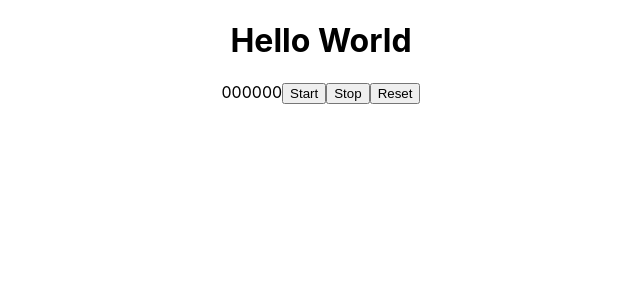
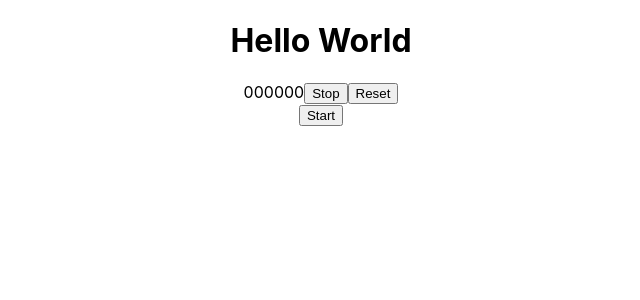
Before and after one commit to AbdulMoiz8994/TS_PWA_TetCounteApp7, a React (Create React App) app: page / in a window 1280 px wide. Shown: the top 300 px of the page, without its empty margins (319-959 px from the left). Built offline with nearby package versions, Linux system fonts and the light colour scheme.

Commit message:
add the types of button and we passing via props to our function and string value

```diff
--- a/src/Components/Timer/Timer.tsx
+++ b/src/Components/Timer/Timer.tsx
@@ -1,6 +1,6 @@
 import React,{useState} from 'react'
 import {TimerState} from '../../Timer_Types/Timer_Types'
-
+import {TimerButton} from '../TimerButton/TimerButton'
 
 
 export const Timer = () => {
@@ -59,9 +59,9 @@ function Reset(){
             <span>{timer.hour < 10 ? `0${timer.hour}` : timer.hour}</span>
             <span>{timer.minutes < 10 ? `0${timer.minutes}` : timer.minutes}</span>
             <span>{timer.seconds < 10 ? `0${timer.seconds}` : timer.seconds}</span>
-            <button onClick={Run}>Start</button>
             <button onClick={Stop}>Stop</button>
             <button onClick={Reset}>Reset</button>
+            <TimerButton ButtonAction={Run} ButtonValue={"Start"}/>
         </div>
     )
 }
--- /dev/null
+++ b/src/Components/TimerButton/TimerButton.tsx
@@ -0,0 +1,16 @@
+import React from 'react'
+
+export type TimerButtonProp={
+    ButtonAction: () =>void,
+    ButtonValue: string
+}
+
+
+export const TimerButton:React.FC<TimerButtonProp> = ({ButtonAction,ButtonValue}) => {
+
+    return (
+        <div>
+          <button onClick={ButtonAction}>{ButtonValue}</button>
+        </div>
+    )
+}
```
